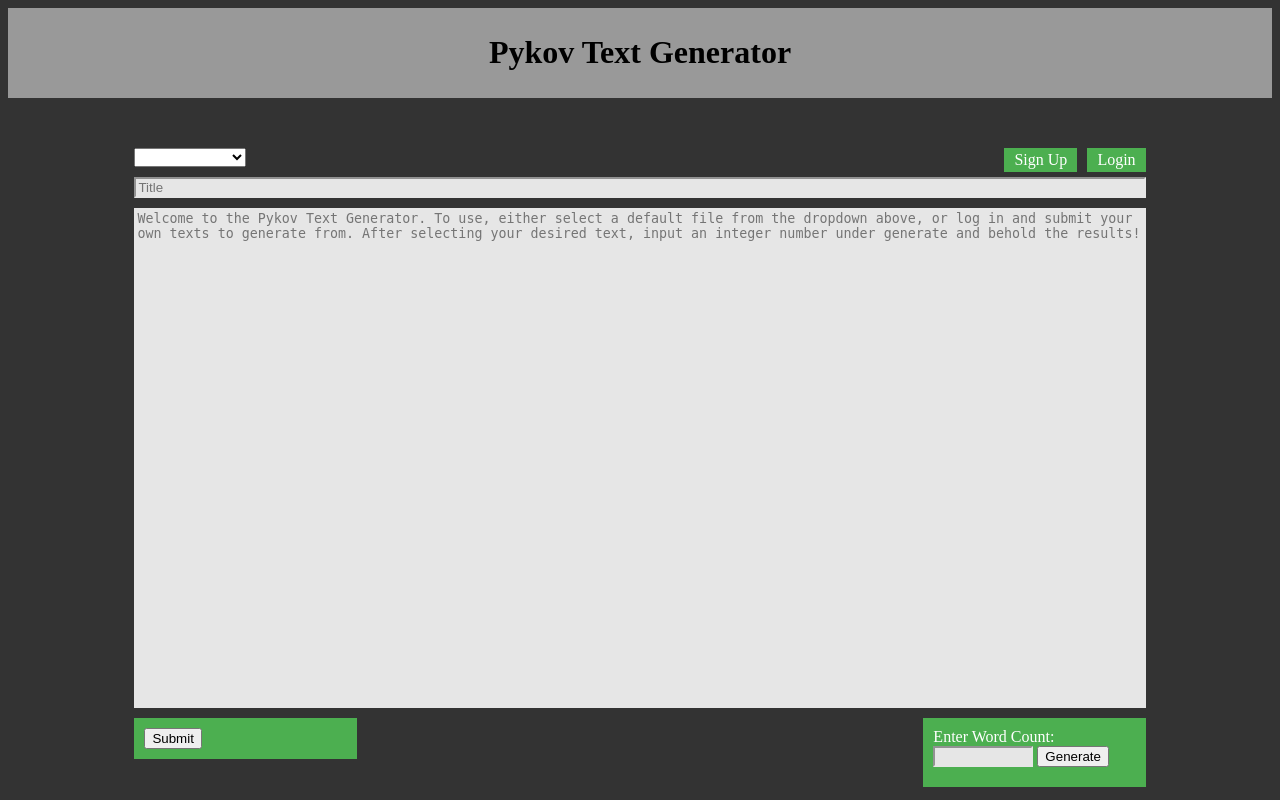
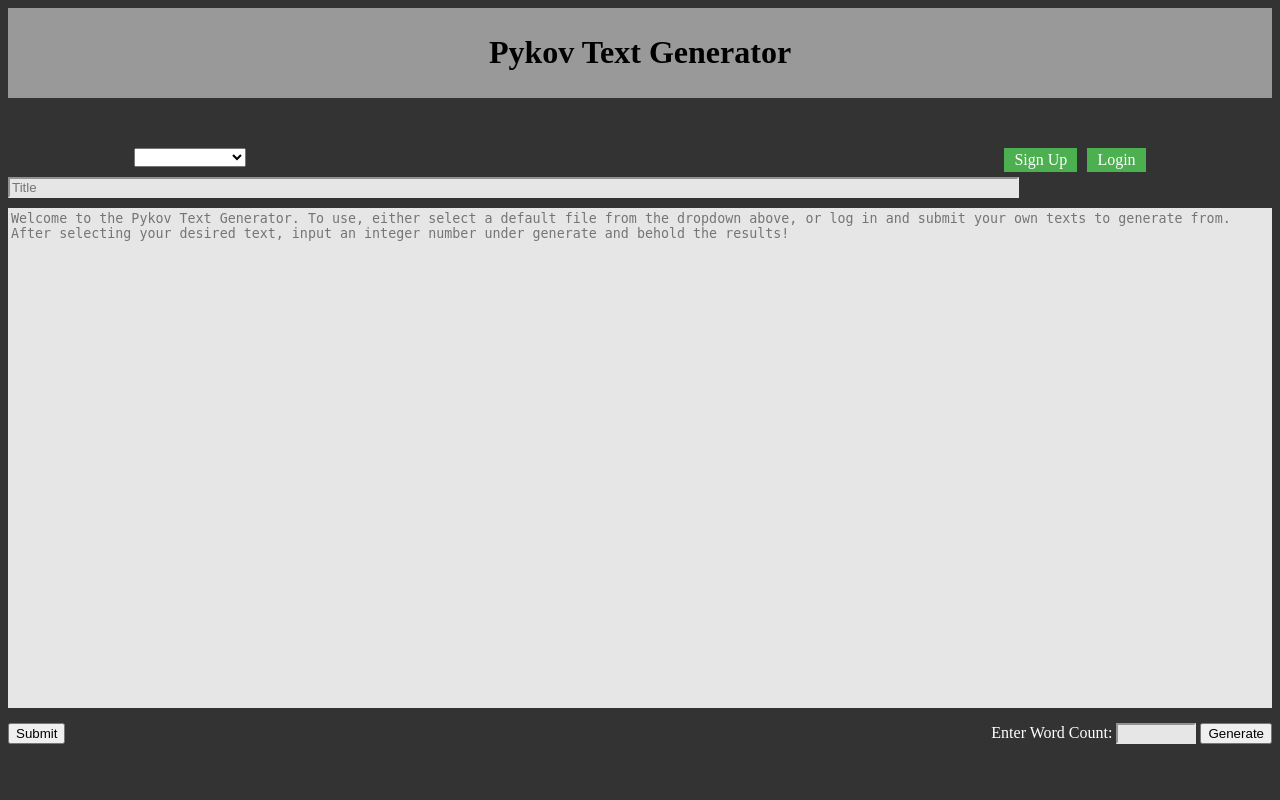
Before and after one commit to Doxterpepper/Pykov-Text-Generator, a Flask app: page / in a window 1280 px wide. Run offline with Flask 2, Linux system fonts and the light colour scheme; tables that the repository leaves empty hold one stand-in row (values such as "Sample post"); parts of the project's set-up code (start-up, migrations or seed data) failed here and were passed over.

Commit message:
CSS updated to make things line up

```diff
--- a/static/general.css
+++ b/static/general.css
@@ -16,12 +16,15 @@ body {
 	color: white;
 	padding: 3px 10px 3px 10px; /* top right bottom left */
 	border: none;
-	margin-left: 10px
+	margin-left: 10px;
 }
 
 .alignright {
 	float: right;
 }
+.alignleft {
+	float: left;
+}
 
 strong {
 	color: #FFFFFF;
--- a/static/index.css
+++ b/static/index.css
@@ -3,10 +3,9 @@
 
 textarea {
   display: block;
-  margin-left: auto;
-  margin-right: auto;
+
   resize: none;
-  width: 80%;
+  width: 100%;
   height: 500;
   background-color: #e6e6e6;
   border-color: #e6e6e6;
@@ -28,8 +27,20 @@ input[type='text'] {
   border-color: #e6e6e6;
 }
 
-#text-inputs {
-  text-align: center;
+#alltext {
+		display: block;
+		margin-left: auto;
+		margin-right: auto;
+		height: 500;
+		width: 80%;
+}
+
+#textleft {
+		width: 49%
+}
+
+#textright {
+		width: 49%
 }
 
 #functions1 {
@@ -40,28 +51,20 @@ input[type='text'] {
 }
 
 #functions2 {
-	width: 80%;
+	width: 100%;
 	display: block;
-	margin: 10px auto auto auto;
+	margin: 5px auto auto auto;
 	border: none;
-}
-
-#controls {
-	background-color: #4CAF50;
+	/*background-color: #4CAF50;*/
 	color: white;
-	width: 20%;
-	padding: 10px;
-	margin-bottom: 10px;
+	padding-top: 10px;
+	padding-bottom: 10px;
 }
 
 #functions2 input[type='text'] {
-	width: 100px;
+	width: 80px;
 }
 
-#generated {
-	width: 80%;
-	display: block;
-	color: #FFFFFF;
-	margin: 10px auto 10px auto;
-	clear: right;
+#generate {
+	margin-left: 5px;
 }
--- a/static/rest_client.js
+++ b/static/rest_client.js
@@ -12,7 +12,7 @@ function get_corpus(id, token) {
 	ret = requests.send(data);
 	var response = JSON.parse(requests.response);
 	document.getElementById('corpus').value = response['text'];
-	document.getElementById('title').value = response['title'];
+	//document.getElementById('title').value = response['title'];
 }
 
 function generate() {
@@ -34,7 +34,7 @@ function generate() {
 	requests.send(data);
 	var response = JSON.parse(requests.response);
 	console.log(response["corpus"]);
-	document.getElementById('generated').childNodes[1].innerText = response["corpus"];
+	document.getElementById('generated').value = response["corpus"];
 }
 
 function save_corpus(token) {
```
